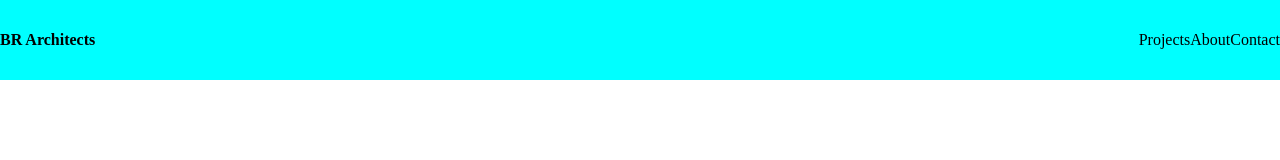
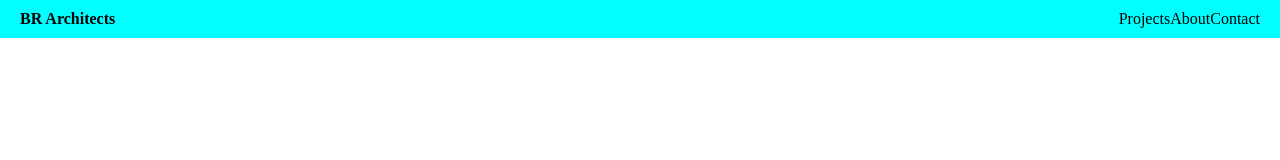
Before and after one commit to rohanasif/br-architects-theme, a plain HTML site: page index.html in a window 1280 px wide. Drawn offline with Linux system fonts and the light colour scheme.

Commit message:
minor changes

```diff
--- a/index.html
+++ b/index.html
@@ -15,6 +15,9 @@
             <li>Contact</li>
         </ul>
     </nav>
+    <div class="banner">
+
+    </div>
 </body>
 
 </html>
--- a/style.css
+++ b/style.css
@@ -7,14 +7,11 @@ nav {
     display: flex;
     justify-content: space-between;
     align-items: center;
-    height: 10vh;
-    width: 100%;
+    padding: 10px 20px;
     background-color: aqua;
 }
 
 nav>ul {
     list-style: none;
     display: flex;
-    justify-content: space-evenly;
-
 }
```
